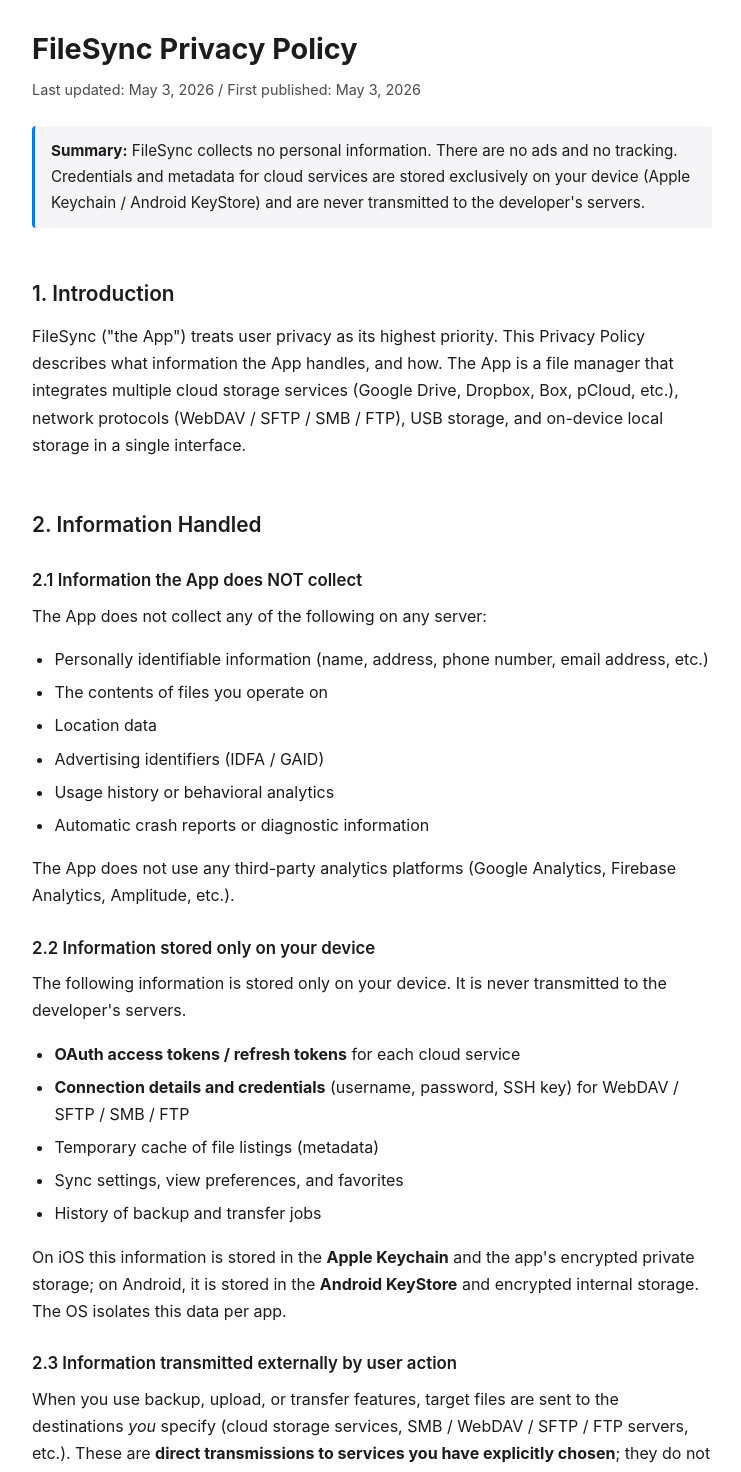
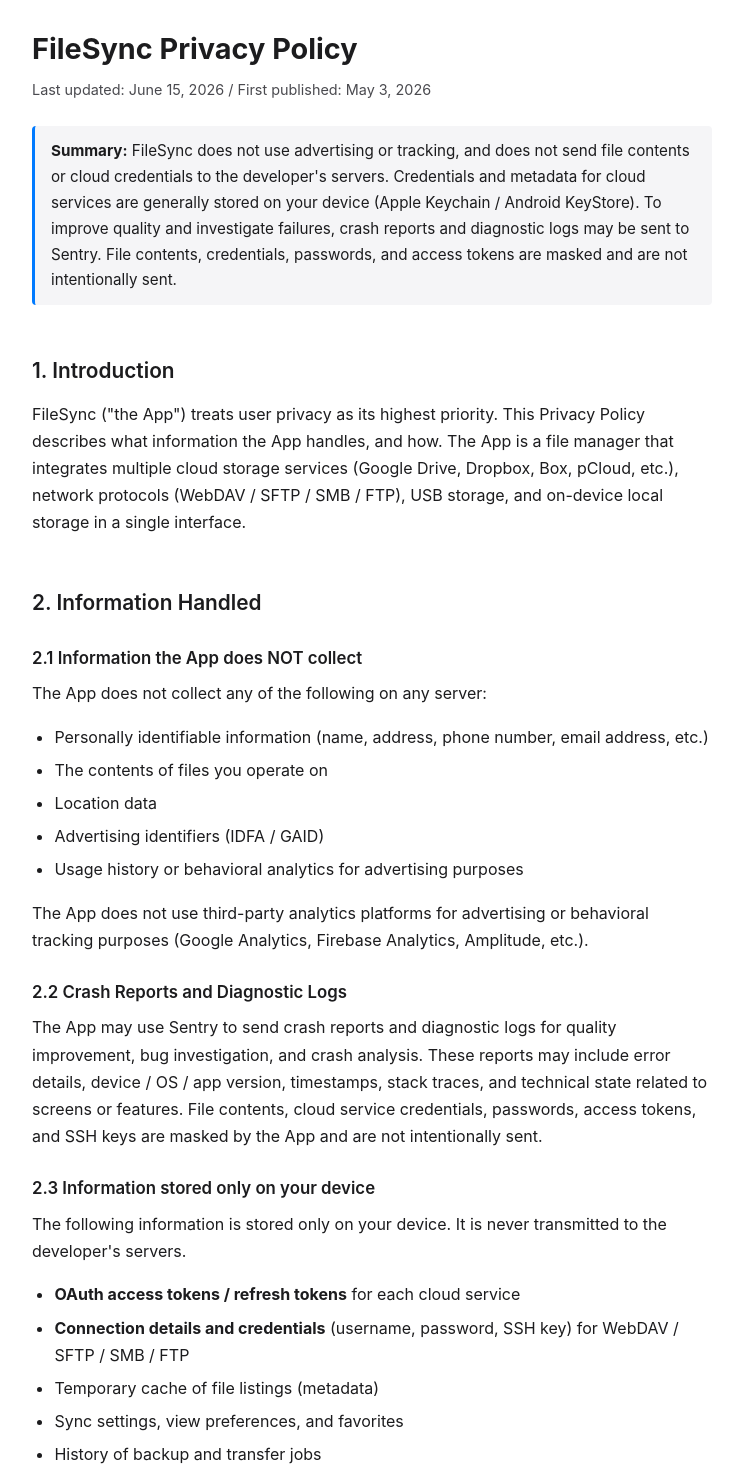
Before and after one commit to nurupoga/filesync-legal, a plain HTML site: page privacy_en.html in a window 1280 px wide. Shown: the part 114-1586 px from the top of the page, without its empty margins (268-1009 px from the left). Drawn offline with Linux system fonts and the light colour scheme.

Commit message:
Update privacy policy for Sentry diagnostics

```diff
--- a/privacy_en.html
+++ b/privacy_en.html
@@ -18,11 +18,12 @@
   </header>
 
   <h1>FileSync Privacy Policy</h1>
-  <p class="meta">Last updated: May 3, 2026 / First published: May 3, 2026</p>
+  <p class="meta">Last updated: June 15, 2026 / First published: May 3, 2026</p>
 
   <div class="notice">
-    <strong>Summary:</strong> FileSync collects no personal information. There are no ads and no tracking.
-    Credentials and metadata for cloud services are stored exclusively on your device (Apple Keychain / Android KeyStore) and are never transmitted to the developer's servers.
+    <strong>Summary:</strong> FileSync does not use advertising or tracking, and does not send file contents or cloud credentials to the developer's servers.
+    Credentials and metadata for cloud services are generally stored on your device (Apple Keychain / Android KeyStore).
+    To improve quality and investigate failures, crash reports and diagnostic logs may be sent to Sentry. File contents, credentials, passwords, and access tokens are masked and are not intentionally sent.
   </div>
 
   <h2>1. Introduction</h2>
@@ -40,12 +41,18 @@
     <li>The contents of files you operate on</li>
     <li>Location data</li>
     <li>Advertising identifiers (IDFA / GAID)</li>
-    <li>Usage history or behavioral analytics</li>
-    <li>Automatic crash reports or diagnostic information</li>
+    <li>Usage history or behavioral analytics for advertising purposes</li>
   </ul>
-  <p>The App does not use any third-party analytics platforms (Google Analytics, Firebase Analytics, Amplitude, etc.).</p>
+  <p>The App does not use third-party analytics platforms for advertising or behavioral tracking purposes (Google Analytics, Firebase Analytics, Amplitude, etc.).</p>
 
-  <h3>2.2 Information stored only on your device</h3>
+  <h3>2.2 Crash Reports and Diagnostic Logs</h3>
+  <p>
+    The App may use Sentry to send crash reports and diagnostic logs for quality improvement, bug investigation, and crash analysis.
+    These reports may include error details, device / OS / app version, timestamps, stack traces, and technical state related to screens or features.
+    File contents, cloud service credentials, passwords, access tokens, and SSH keys are masked by the App and are not intentionally sent.
+  </p>
+
+  <h3>2.3 Information stored only on your device</h3>
   <p>The following information is stored only on your device. It is never transmitted to the developer's servers.</p>
   <ul>
     <li><strong>OAuth access tokens / refresh tokens</strong> for each cloud service</li>
@@ -58,7 +65,7 @@
     On iOS this information is stored in the <strong>Apple Keychain</strong> and the app's encrypted private storage; on Android, it is stored in the <strong>Android KeyStore</strong> and encrypted internal storage. The OS isolates this data per app.
   </p>
 
-  <h3>2.3 Information transmitted externally by user action</h3>
+  <h3>2.4 Information transmitted externally by user action</h3>
   <p>
     When you use backup, upload, or transfer features, target files are sent to the destinations <em>you</em> specify (cloud storage services, SMB / WebDAV / SFTP / FTP servers, etc.).
     These are <strong>direct transmissions to services you have explicitly chosen</strong>; they do not pass through the developer's servers.
@@ -158,6 +165,7 @@
   <div class="changelog">
     <strong>Changelog</strong>
     <ul>
+      <li>2026-06-15: Added explanation of crash reports and diagnostic logs through Sentry</li>
       <li>2026-05-03: First published</li>
     </ul>
   </div>
```
Also changed, not shown: privacy.html (+16 -7 lines).
